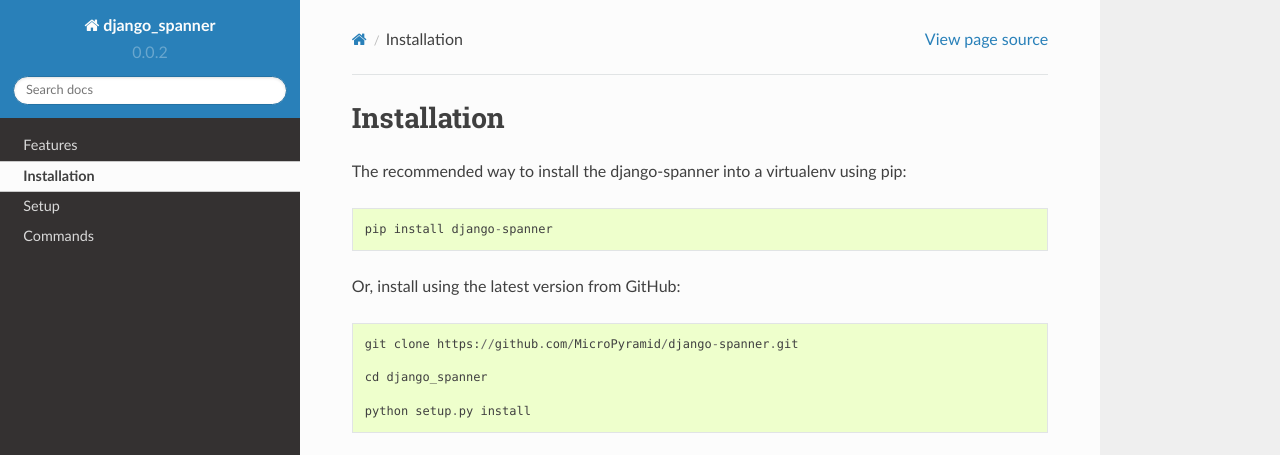
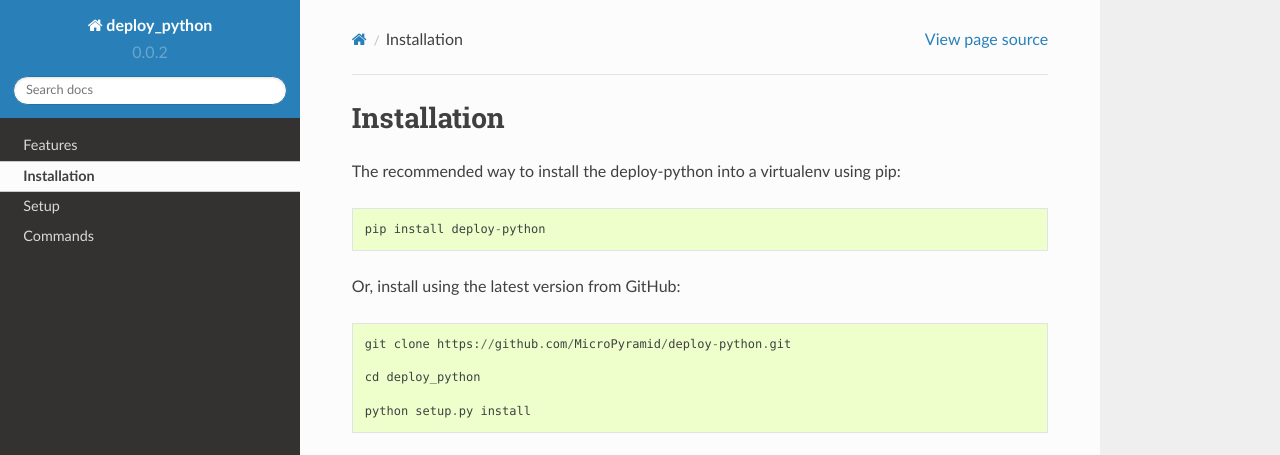
Before and after one commit to MicroPyramid/deploy-python, a Sphinx documentation site: the page built from docs/source/installation.rst, in a window 1280 px wide. Shown: the top 455 px of the page. Built offline with Sphinx 7.4.7 and the Read the Docs theme 2.0.0, drawn with Linux system fonts in a browser that asks for light colours.

```diff
--- a/docs/source/conf.py
+++ b/docs/source/conf.py
@@ -1,6 +1,6 @@
 # -*- coding: utf-8 -*-
 #
-# django_spanner documentation build configuration file, created by
+# deploy_python documentation build configuration file, created by
 # sphinx-quickstart on Sat Jul  2 11:42:15 2016.
 #
 # This file is execfile()d with the current directory set to its
@@ -48,7 +48,7 @@ source_suffix = '.rst'
 master_doc = 'index'
 
 # General information about the project.
-project = u'django_spanner'
+project = u'deploy_python'
 copyright = u'2016, micropyramid'
 author = u'micropyramid'
 
@@ -133,7 +133,7 @@ html_theme = 'sphinx_rtd_theme'
 # The name for this set of Sphinx documents.
 # "<project> v<release> documentation" by default.
 #
-# html_title = u'django_spanner v0.0.2'
+# html_title = u'deploy_python v0.0.2'
 
 # A shorter title for the navigation bar.  Default is the same as html_title.
 #
@@ -233,7 +233,7 @@ html_static_path = ['_static']
 # html_search_scorer = 'scorer.js'
 
 # Output file base name for HTML help builder.
-htmlhelp_basename = 'django_spannerdoc'
+htmlhelp_basename = 'deploy_pythondoc'
 
 # -- Options for LaTeX output ---------------------------------------------
 
@@ -259,7 +259,7 @@ latex_elements = {
 # (source start file, target name, title,
 #  author, documentclass [howto, manual, or own class]).
 latex_documents = [
-    (master_doc, 'django_spanner.tex', u'django\\_spanner Documentation',
+    (master_doc, 'deploy_python.tex', u'django\\_spanner Documentation',
      u'micropyramid', 'manual'),
 ]
 
@@ -295,7 +295,7 @@ latex_documents = [
 # One entry per manual page. List of tuples
 # (source start file, name, description, authors, manual section).
 man_pages = [
-    (master_doc, 'django_spanner', u'django_spanner Documentation',
+    (master_doc, 'deploy_python', u'deploy_python Documentation',
      [author], 1)
 ]
 
@@ -310,8 +310,8 @@ man_pages = [
 # (source start file, target name, title, author,
 #  dir menu entry, description, category)
 texinfo_documents = [
-    (master_doc, 'django_spanner', u'django_spanner Documentation',
-     author, 'django_spanner', 'One line description of project.',
+    (master_doc, 'deploy_python', u'deploy_python Documentation',
+     author, 'deploy_python', 'One line description of project.',
      'Miscellaneous'),
 ]
 
--- a/docs/source/configuration.rst
+++ b/docs/source/configuration.rst
@@ -3,7 +3,7 @@ Setup
 
 * First, create an YAML file similar to `sample_config.yaml`_ and fill the configuration details.
 
-* Next, create a file named :code:`fabfile.py` in your project directory and import all functions(fab commands/tasks) from `django_spanner`.
+* Next, create a file named :code:`fabfile.py` in your project directory and import all functions(fab commands/tasks) from `deploy_python`.
 
 * Finally, call the :code:`setup()` function with your configuration yaml file path.
 
@@ -13,8 +13,8 @@ Setup
 .. code-block:: python
 
     # fabfile.py
-    from django_spanner.commands import *
+    from deploy_python.commands import *
     setup("config_file_name.yaml")
 
 
-.. _`sample_config.yaml`: https://github.com/MicroPyramid/django-spanner/blob/master/django_spanner/sample_config.yaml
+.. _`sample_config.yaml`: https://github.com/MicroPyramid/deploy-python/blob/master/deploy_python/sample_config.yaml
--- a/docs/source/installation.rst
+++ b/docs/source/installation.rst
@@ -1,15 +1,15 @@
 Installation
 =============
 
-The recommended way to install the django-spanner into a virtualenv using pip::
+The recommended way to install the deploy-python into a virtualenv using pip::
 
-    pip install django-spanner
+    pip install deploy-python
 
 
 Or, install using the latest version from GitHub::
 
-    git clone https://github.com/MicroPyramid/django-spanner.git
+    git clone https://github.com/MicroPyramid/deploy-python.git
 
-    cd django_spanner
+    cd deploy_python
 
     python setup.py install
```
Also changed, not shown: README.rst (+15 -15 lines), docs/source/index.rst (+6 -6 lines), setup.py (+5 -5 lines), 1 other file.
